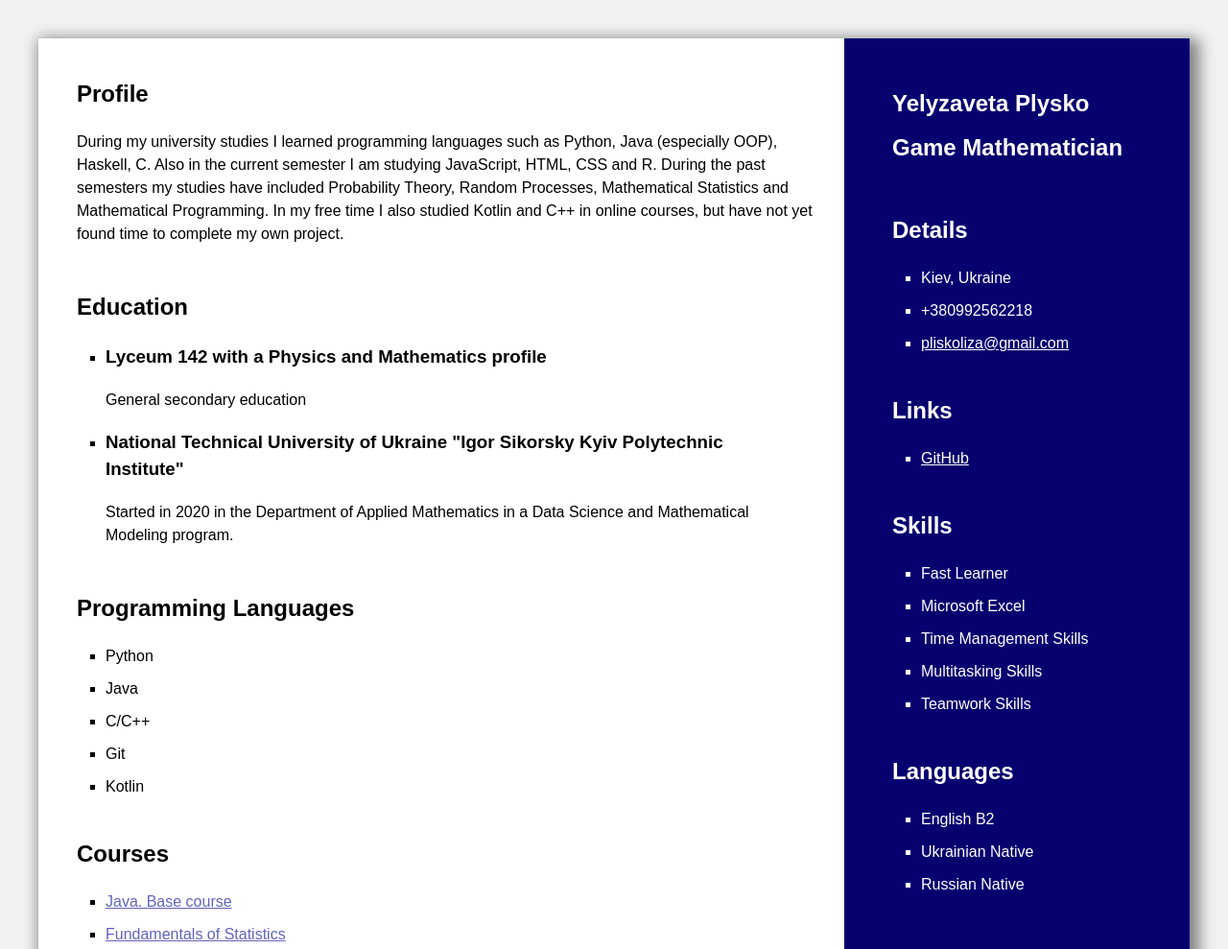
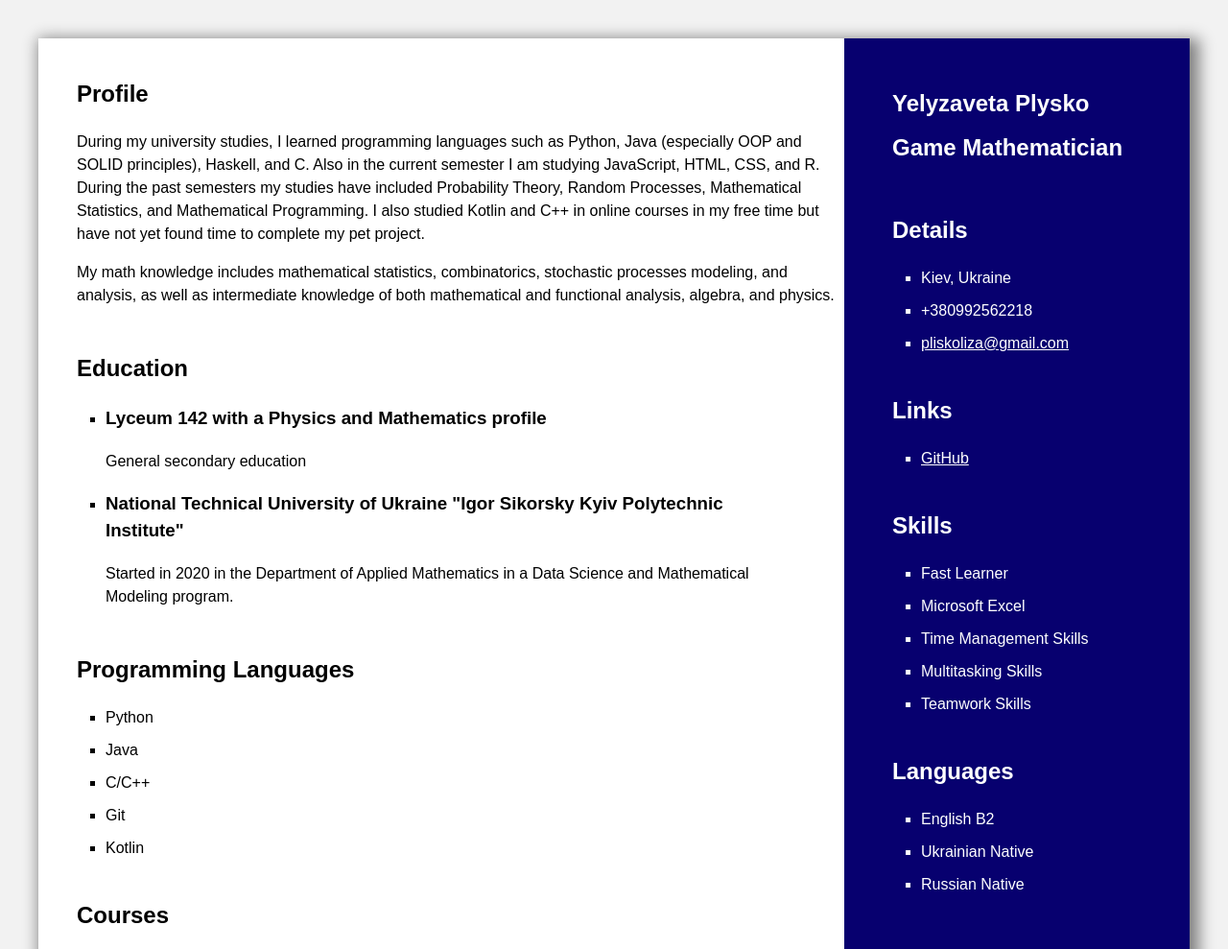
Before and after one commit to PliskoLiza/pliskoliza.github.io, a plain HTML site: page index.html in a window 1280 px wide. Shown: the top 989 px of the page at 96% size. Drawn offline with Linux system fonts and the light colour scheme.

Commit message:
Resume profile updated (#2)

```diff
--- a/index.html
+++ b/index.html
@@ -51,12 +51,14 @@
     <div id="left">
         <section>
             <h2>Profile</h2>
-            <p>During my university studies I learned programming languages such as Python,
-                Java (especially OOP), Haskell, C. Also in the current semester I am studying JavaScript, HTML, CSS and R.
-                During the past semesters my studies have included Probability Theory, Random Processes, Mathematical Statistics
-                and Mathematical Programming.
-                In my free time I also studied Kotlin and C++ in online courses, but have not yet found time
-                to complete my own project.</p>
+            <p>During my university studies, I learned programming languages such as Python, Java
+                (especially OOP and SOLID principles), Haskell, and C. Also in the current semester I am studying
+                JavaScript, HTML, CSS, and R. During the past semesters my studies have included Probability Theory,
+                Random Processes, Mathematical Statistics, and Mathematical Programming. I also studied Kotlin and C++
+                in online courses in my free time but have not yet found time to complete my pet project.</p>
+            <p>My math knowledge includes mathematical statistics, combinatorics, stochastic processes modeling,
+                and analysis, as well as intermediate knowledge of both mathematical and functional analysis, algebra,
+                and physics.</p>
         </section>
         <section>
             <h2>Education</h2>
```
